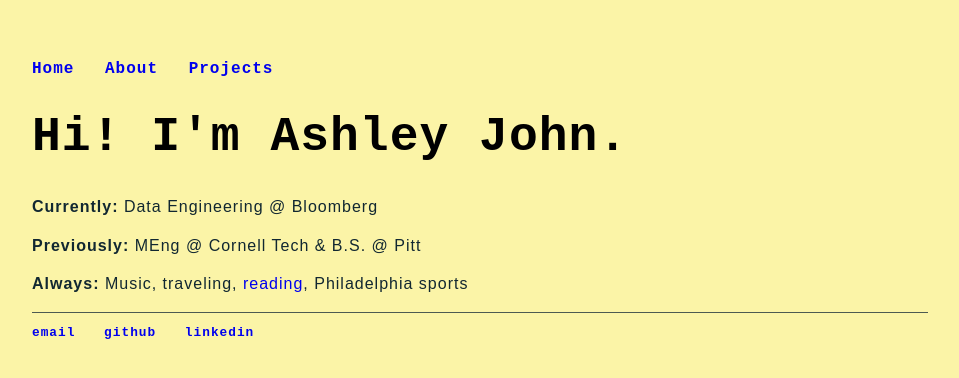
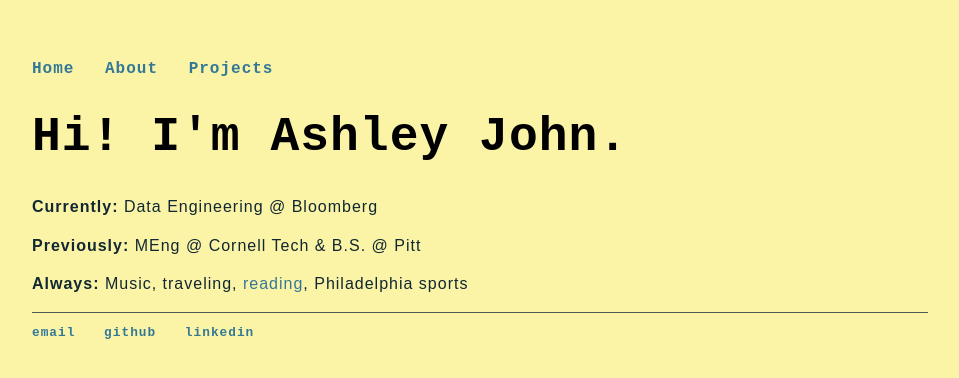
Before and after one commit to ashleyajohn/ashleyajohn.github.io, a Jekyll site: the page built from index.html, in a window 1280 px wide. Shown: the top 378 px of the page, without its empty margins (160-1119 px from the left). Built offline with Jekyll 4.4.1, drawn with Linux system fonts in a browser that asks for light colours.

Commit message:
Update main.css

```diff
--- a/css/main.css
+++ b/css/main.css
@@ -17,7 +17,7 @@ nav ul li, footer ul li {
 }
 a {
     text-decoration: none;
-    color: #0000EE;
+    color: #347897;
 }
 a:hover {
     text-decoration: underline;
```
